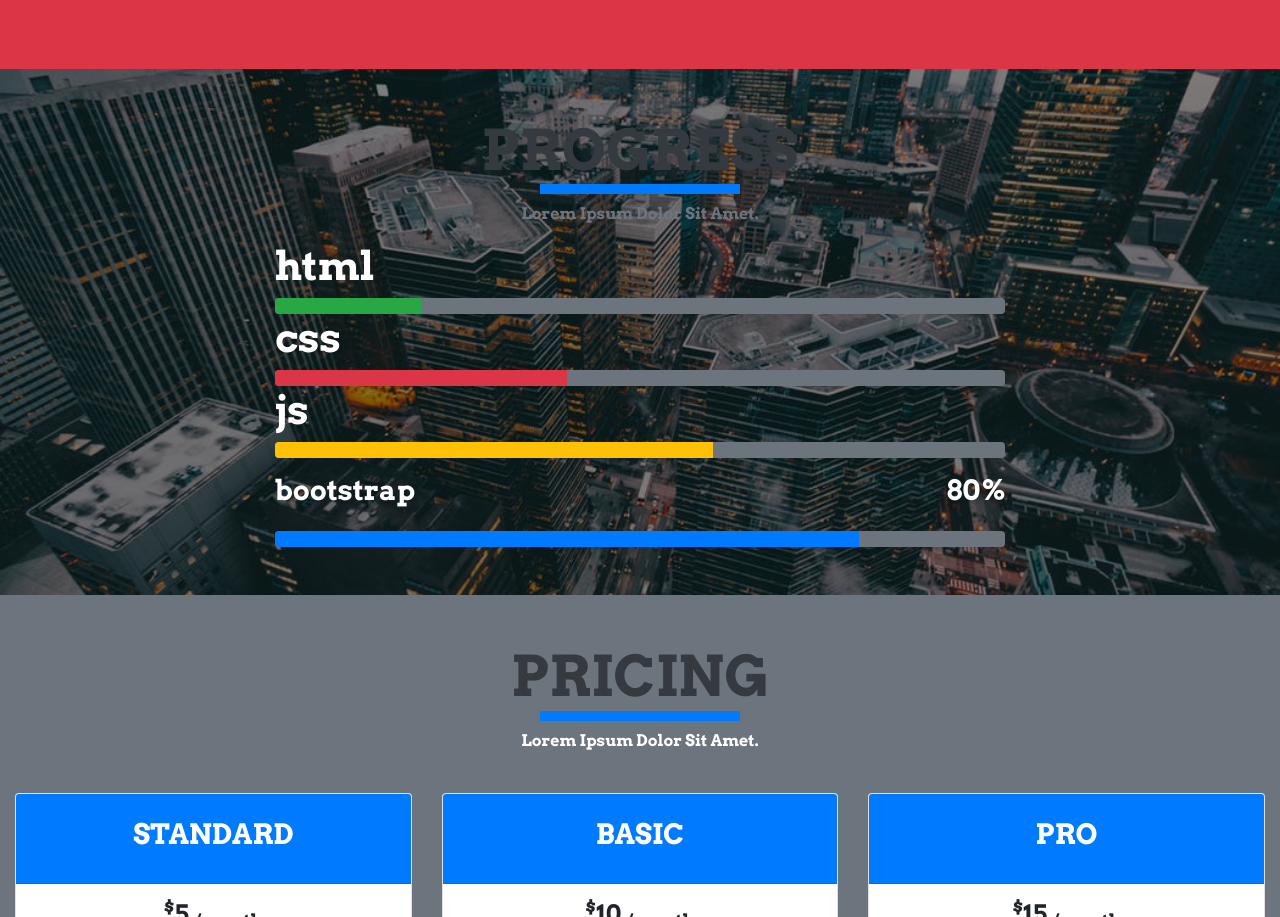
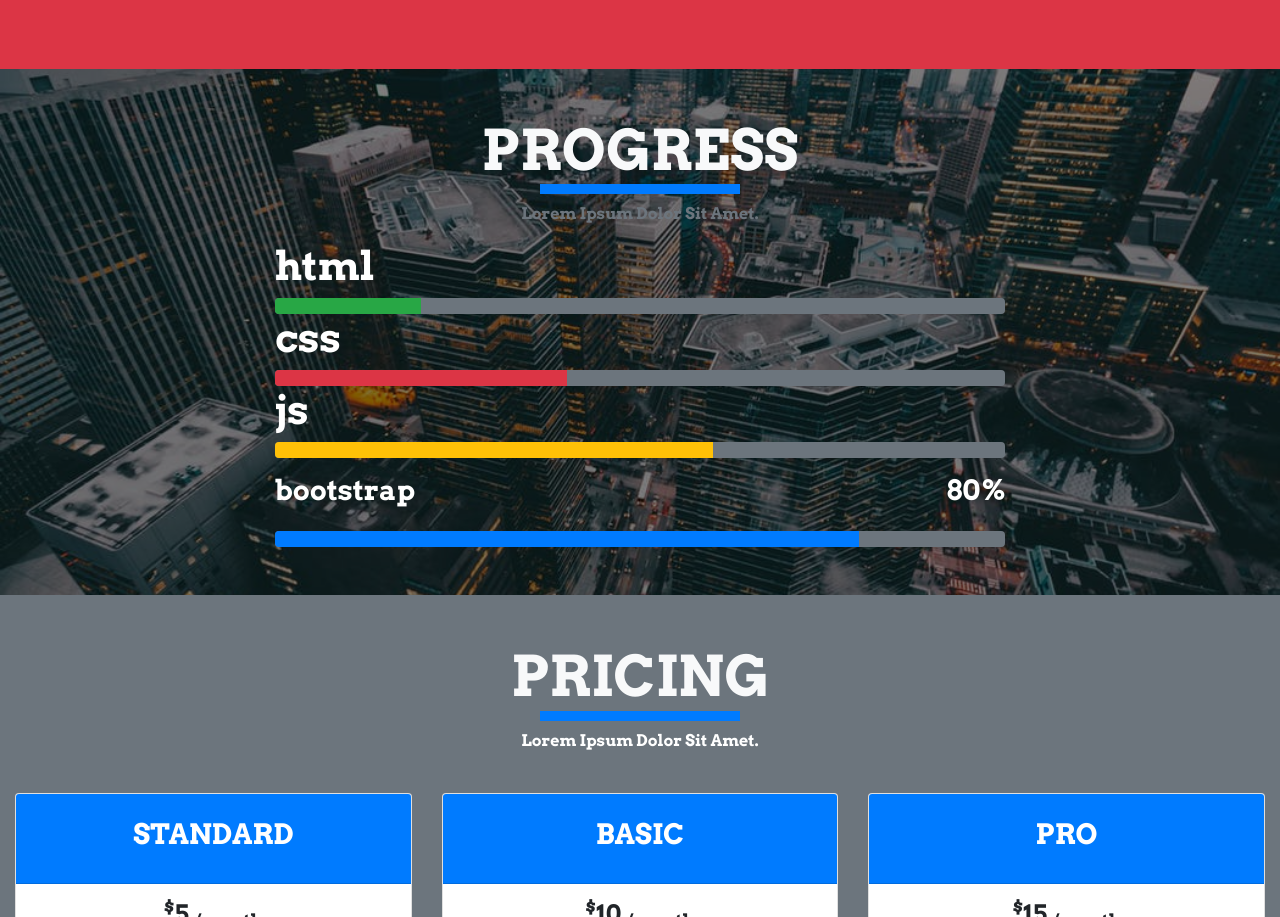
Before and after one commit to scottwcode/bootstrap-samples-w-font-awesome, a plain HTML site: page index.html in a window 1280 px wide. Shown: the part 7135-8052 px from the top of the page. Drawn offline with Linux system fonts and the light colour scheme.

Commit message:
Changed colors of some of the headers

```diff
--- a/index.html
+++ b/index.html
@@ -631,7 +631,7 @@
       <!--section-title -->
       <div class="row">
         <div class="col text-center">
-          <h1 class="display-4 text-uppercase text-dark mb-0">
+          <h1 class="display-4 text-uppercase text-light mb-0">
             <strong>progress</strong>
           </h1>
           <div class="title-underline bg-primary"></div>
@@ -684,7 +684,7 @@
       <!--section-title -->
       <div class="row">
         <div class="col text-center">
-          <h1 class="display-4 text-uppercase text-dark mb-0">
+          <h1 class="display-4 text-uppercase text-light mb-0">
             <strong>pricing</strong>
           </h1>
           <div class="title-underline bg-primary"></div>
```
